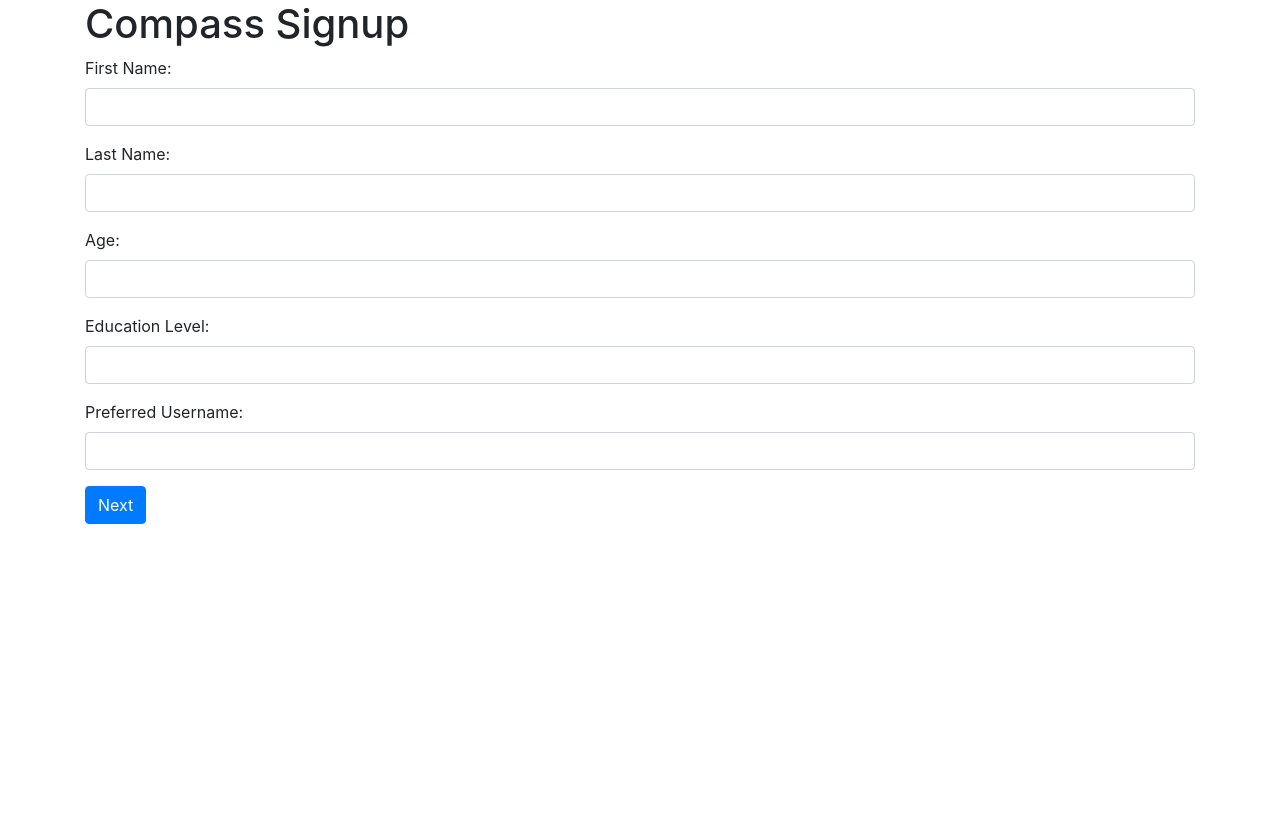
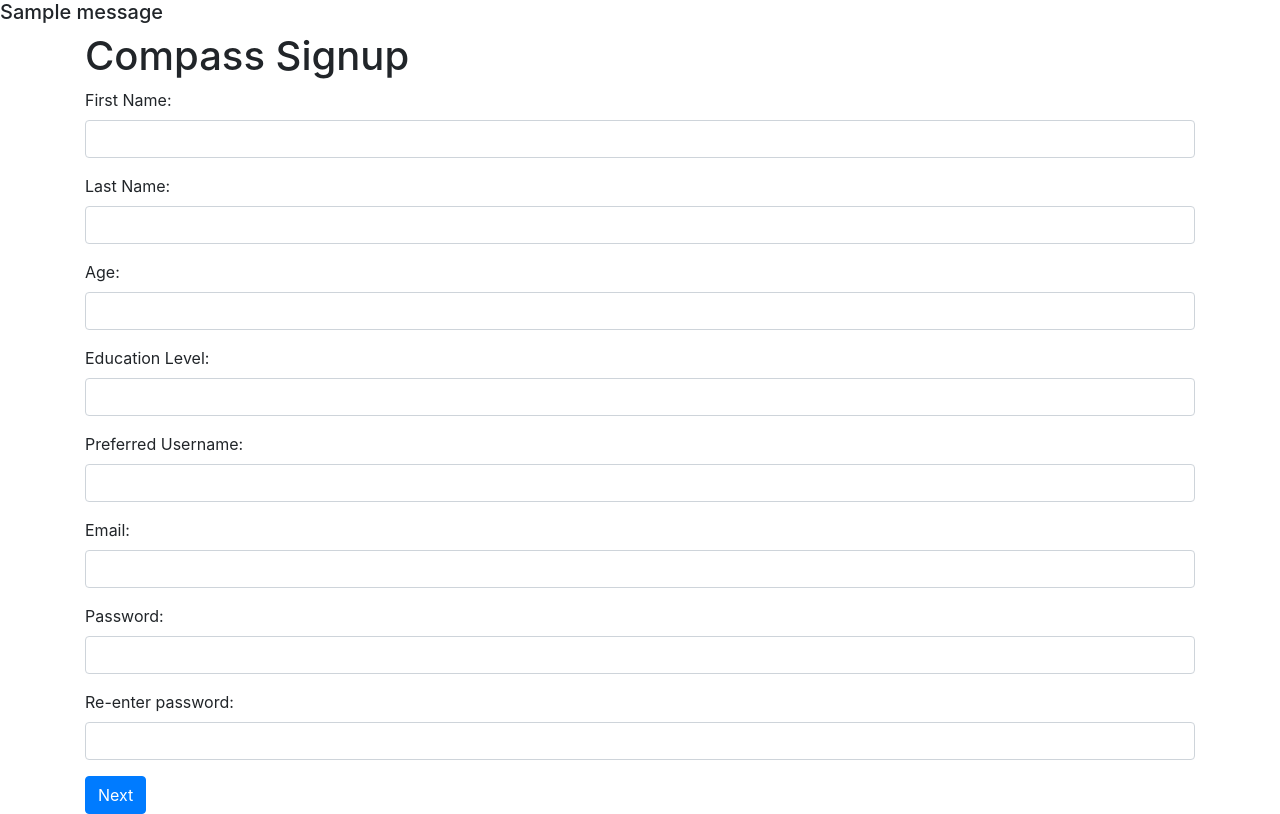
Before and after one commit to Caesar-12/Compass, a Django app: page /signup in a window 1280 px wide. Before the commit the page ends 524 px from the top, so only its background shows below. Run offline with Django 5.2, Linux system fonts and the light colour scheme; tables that the repository leaves empty hold one stand-in row (values such as "Sample post"); one stand-in notice (Sample message) is shown; some libraries are stand-ins or nearby versions.

Commit message:
Defining routes and models

```diff
--- a/Compasss/compass/admin.py
+++ b/Compasss/compass/admin.py
@@ -1,8 +1,8 @@
 from django.contrib import admin
-from .models import BaseModel, User, DailyAgenda
+from .models import BaseModel, UserProfile, DailyAgenda
 
 
 # Register your models here.
 admin.site.register(BaseModel)
-admin.site.register(User)
+admin.site.register(UserProfile)
 admin.site.register(DailyAgenda)
--- a/Compasss/compass/models.py
+++ b/Compasss/compass/models.py
@@ -31,23 +31,24 @@
         obj_update.save()
 
 
-class User(BaseModel):
+class UserProfile(BaseModel):
     """Defines a user"""
     __tablename__ = 'Users'
     user_id = models.UUIDField(primary_key=True, unique=True, default=uuid4())
     first_name = models.CharField(max_length=50, default='Name', blank=False)
     last_name = models.CharField(max_length=50, default='Name')
-    user_name = models.CharField(max_length=50)
-    user_age = models.IntegerField(blank=False)
-    user_ed_level = models.CharField(max_length=50)
-    user_email = models.EmailField()
-    user_password = models.CharField(max_length=50)
+    userame = models.CharField(max_length=50)
+    age = models.IntegerField(blank=False)
+    ed_level = models.CharField(max_length=50)
+    email = models.EmailField()
+    password = models.CharField(max_length=50)
+    c_password = models.CharField(max_length=50)
 
 
 class DailyAgenda(BaseModel):
     """Defines a daily tasks"""
     __tablename__ = 'DailyAgenda'
-    user_id = models.ForeignKey(User, on_delete=models.CASCADE)
+    user_id = models.ForeignKey(UserProfile, on_delete=models.CASCADE)
     dow = models.CharField(max_length=50, default='Not applicable', blank=False)
     category = models.CharField(max_length=50, default='Others', blank=False)
     has_deadline = models.BooleanField()
--- a/Compasss/compass/urls.py
+++ b/Compasss/compass/urls.py
@@ -6,6 +6,5 @@
     path('', views.index, name='index'),
     path('home', views.home, name='home'),
     path('signup', views.signup, name='signup'),
-    path('login_details', views.login_details, name='login_details'),
-    path('match', views.match, name='match')
+    path('login', views.login, name='login')
 ]
--- a/Compasss/compass/views.py
+++ b/Compasss/compass/views.py
@@ -1,6 +1,8 @@
-from django.shortcuts import render
+from django.shortcuts import redirect, render
 from django.http import HttpResponse
-from .models import User, DailyAgenda
+from .models import UserProfile, DailyAgenda
+from django.contrib.auth.models import User, auth
+from django.contrib import messages
 
 
 # Create your views here.
@@ -15,26 +17,32 @@
 
 def signup(request):
     """Recieves user basic data for account creation"""
+    new_user = UserProfile()
+    if request.method == 'POST':
+        for data in ['first_name', 'last_name', 'age', 'ed_level',
+                     'username', 'email', 'password', 'c_password']:
+            setattr(new_user, data, request.POST[data])
+
+        if new_user.c_password == new_user.password:
+            if UserProfile.objects.filter(email=new_user.email).exists:
+                messages.info(request, 'Email already in use...')
+                return redirect('signup')
+            elif UserProfile.objects.filter(user_name=new_user.username).exists:
+                messages.info(request, 'Username already in use...')
+                return redirect('signup')
+            else:
+                new_user.new()
+                return redirect('login')
+        else:
+            messages.info(request, 'Password does not match')
+            return redirect('signup')
+
     return render(request, 'signup.html')
 
 
-def login_details(request):
+def login(request):
     """Receives user login data """
-    new_user = User()
-    for data in ['firstName', 'lastName', 'age', 'ed_level']:
-        user_data = request.POST[data]
-
-    return render(request, 'login_details.html')
-
-
-def match(request):
-    """Checks if a user already exists or not"""
-    user_log_det = {}
-    for detail in ['email', 'password', 'c_password']:
-        user_log_det[detail] = request.POST[detail]
-    if user_log_det['password'] != user_log_det['c_password']:
-        login_details(request)
-    return render(request, 'matc.html')
+    return render(request, 'login.html')
 
 
 def dashboard(request):
--- a/Compasss/templates/signup.html
+++ b/Compasss/templates/signup.html
@@ -9,17 +9,21 @@
 </head>
 <body>
 
+    {% for message in messages %}
+    <h5>{{message}}</h5>
+    {% endfor %}
+
 <div class="container">
     <h1>Compass Signup</h1>
-    <form action="login_details" method="POST">
+    <form action="signup" method="POST">
         {% csrf_token %}
         <div class="form-group">
             <label for="firstName">First Name:</label>
-            <input type="text" class="form-control" id="firstName" name="firstName" required>
+            <input type="text" class="form-control" id="first_name" name="first_name" required>
         </div>
         <div class="form-group">
             <label for="lastName">Last Name:</label>
-            <input type="text" class="form-control" id="lastName" name="lastName" required>
+            <input type="text" class="form-control" id="last_name" name="last_name" required>
         </div>
         <div class="form-group">
             <label for="age">Age:</label>
@@ -30,8 +34,20 @@
             <input type="text" class="form-control" id="ed_level" name="ed_level" required>
         </div>
         <div class="form-group">
-            <label for="ed_level">Preferred Username:</label>
-            <input type="text" class="form-control" id="user_name" name="user_name" required>
+            <label for="username">Preferred Username:</label>
+            <input type="text" class="form-control" id="username" name="username" required>
+        </div>
+        <div class="form-group">
+            <label for="email">Email:</label>
+            <input type="email" class="form-control" id="email" name="email" required>
+        </div>
+        <div class="form-group">
+            <label for="password">Password:</label>
+            <input type="password" class="form-control" id="password" name="password" required>
+        </div>
+        <div class="form-group">
+            <label for="password">Re-enter password:</label>
+            <input type="password" class="form-control" id="password" name="c_password" required>
         </div>
         <button type="submit" class="btn btn-primary">Next</button>
     </form>
```
Also changed, not shown: Compasss/static/style.css (+7 -0 lines), Compasss/compass/migrations/0003_alter_user_user_id.py (added), Compasss/compass/migrations/0004_userprofile_alter_dailyagenda_user_id_delete_user.py (added).
